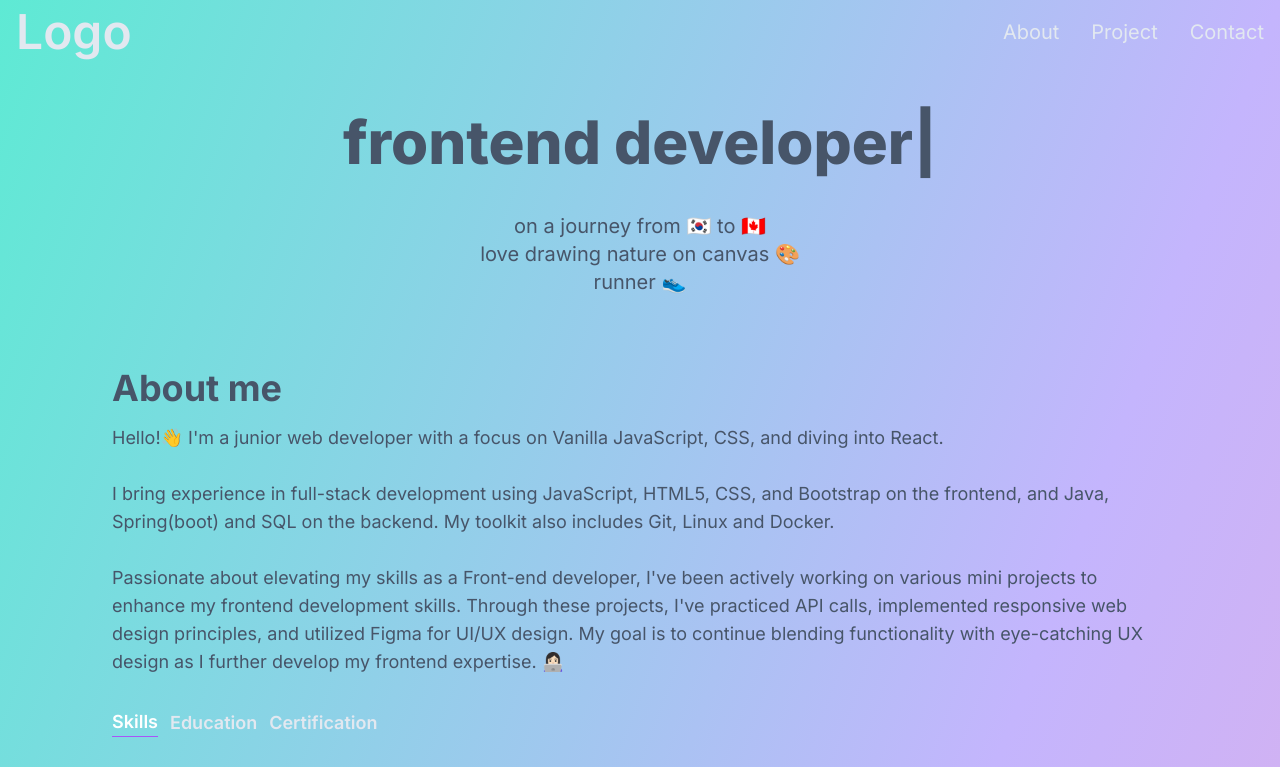
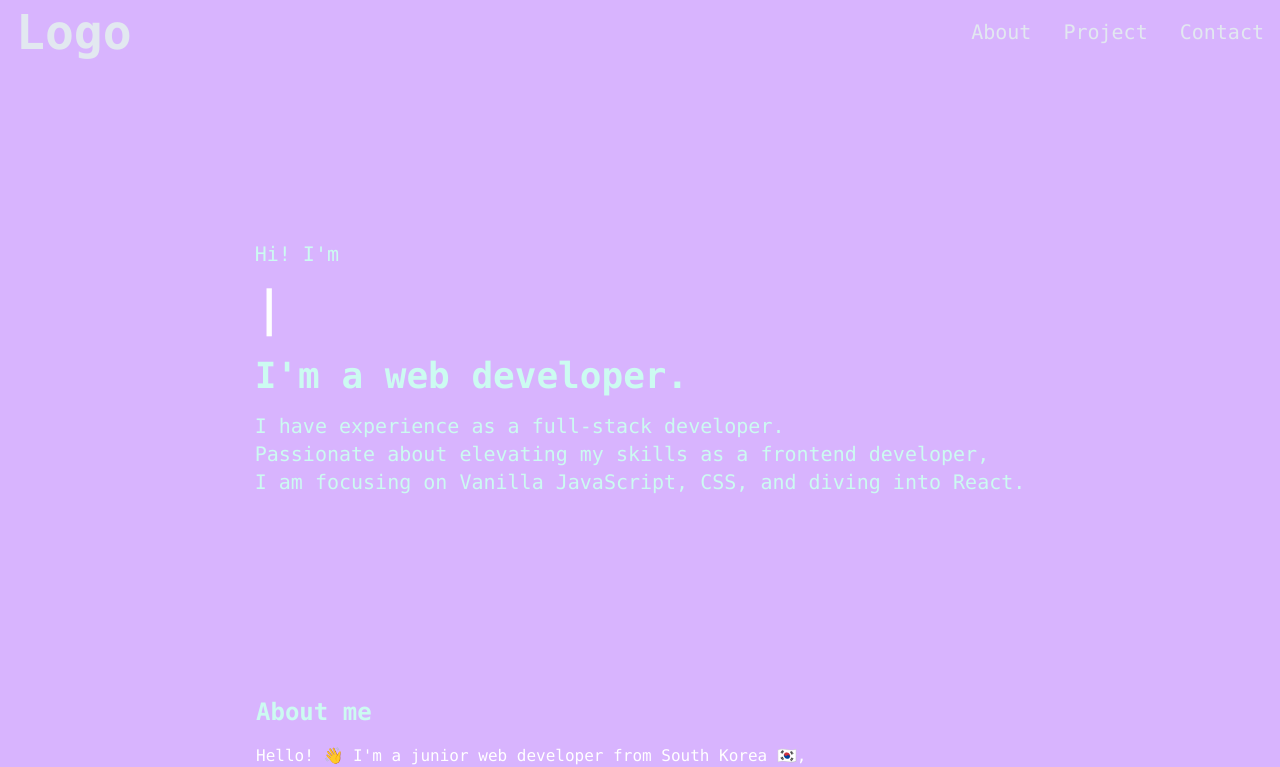
Before and after one commit to yuhyunjeong/portfolio-website, a Next.js app in the folder portfolio-website/: page / in a window 1280 px wide. Shown: the top 767 px of the page. Built offline with nearby package versions, Linux system fonts and the light colour scheme.

Commit message:
font and color

```diff
--- a/portfolio-website/app/components/About.jsx
+++ b/portfolio-website/app/components/About.jsx
@@ -4,20 +4,17 @@ import { TypeAnimation } from "react-type-animation";
 export default function About() {
   return (
     <section>
-      <div className="grid grid-cols-1 ">
-        <div className="place-self-center text-center">
-          <h1 className="text-slate-600 mb-4 text-4xl lg:text-6xl font-extrabold">
+      <div className="grid grid-cols-1">
+        <div className="place-self-center mt-32 mb-32">
+          <div className="text-teal-100 text-xl">Hi! I'm</div>
+          <h1 className="text-white mt-4 text-5xl lg:text-5xl font-extrabold">
             {""}
             <TypeAnimation
               sequence={[
                 // Same substring at the start will only be typed out once, initially
-                "Yuhyun",
+                "Jade Jung.",
                 1000, // wait 1s before replacing "Mice" with "Hamsters"
-                "Jade",
-                1000,
-                "web developer",
-                1000,
-                "frontend developer",
+                "Yuhyun Jung.",
                 1000,
               ]}
               wrapper="span"
@@ -26,10 +23,14 @@ export default function About() {
             />
           </h1>
           <br></br>
-          <p className="text-slate-600 text-lg lg:text-xl">
-            on a journey from 🇰🇷 to 🇨🇦
-            <br></br>love drawing nature on canvas 🎨
-            <br></br>runner 👟
+          <div className="text-teal-100 text-4xl mb-4 font-semibold">
+            I'm a web developer.
+          </div>
+          <p className="text-teal-100 text-xl">
+            I have experience as a full-stack developer. <br />
+            Passionate about elevating my skills as a frontend developer,
+            <br />I am focusing on Vanilla JavaScript, CSS, and diving into
+            React.
           </p>
         </div>
       </div>
--- a/portfolio-website/app/components/AboutSection.jsx
+++ b/portfolio-website/app/components/AboutSection.jsx
@@ -297,22 +297,21 @@ const AboutSection = () => {
   };
 
   return (
-    <section className="text-slate-600" id="about">
+    <section className="text-white" id="about">
       <div className="md:grid md:grid-cols gap-8 items-center py-8 px-4 xl:gap-16 sm:py-16 xl:px-16">
-        <div className="mt-4 md:t-0 text-left flex flex-col h-full">
-          <h1 className="text-4xl font-bold mb-4">About me</h1>
-          <p className="text-base lg:text-lg">
-            Hello!👋 I'm a junior web developer with a focus on Vanilla
-            JavaScript, CSS, and diving into React.
+        <div className="mt-4 md:t-0 text-left flex flex-col h-full max-w-3xl place-self-center">
+          <h1 className="text-teal-100 text-2xl font-bold mb-4">About me</h1>
+          <p className="text-base">
+            Hello! 👋 I'm a junior web developer from South Korea 🇰🇷, <br></br>
+            currently on a journey in Canada 🇨🇦.
             <br></br>
             <br></br>I bring experience in full-stack development using
             JavaScript, HTML5, CSS, and Bootstrap on the frontend, and Java,
-            Spring(boot) and SQL on the backend. My toolkit also includes Git,
-            Linux and Docker.
+            Spring(boot) and SQL on the backend. <br></br>
+            My toolkit also includes Git, Linux and Docker.
             <br></br>
             <br></br>
-            Passionate about elevating my skills as a Front-end developer, I've
-            been actively working on various mini projects to enhance my
+            I've been actively working on various mini projects to enhance my
             frontend development skills. Through these projects, I've practiced
             API calls, implemented responsive web design principles, and
             utilized Figma for UI/UX design. My goal is to continue blending
--- a/portfolio-website/app/components/ProjectsSection.jsx
+++ b/portfolio-website/app/components/ProjectsSection.jsx
@@ -93,7 +93,7 @@ const ProjectsSection = ({ imgUrl, title, description }) => {
 
   return (
     <section id="project" class="grid my-12 md:my-12 py-24 gap-4">
-      <h2 className="text-center text-4xl font-bold text-white m-8">
+      <h2 className="text-center text-4xl font-bold text-teal-100 m-8">
         My Projects
       </h2>
 
--- a/portfolio-website/app/components/TabButton.jsx
+++ b/portfolio-website/app/components/TabButton.jsx
@@ -2,7 +2,7 @@ import React from "react";
 
 const TabButton = ({ active, selectTab, children }) => {
   const buttonClasses = active
-    ? "text-white border-b border-purple-500"
+    ? "text-white border-b-2 border-teal-100"
     : "text-slate-200";
   return (
     <button onClick={selectTab}>
--- a/portfolio-website/app/page.js
+++ b/portfolio-website/app/page.js
@@ -8,7 +8,7 @@ import Footer from "./components/Footer";
 
 export default function Home() {
   return (
-    <main className="flex min-h-screen flex-col bg-gradient-to-tl from-pink-300 via-violet-300 to-teal-300">
+    <main className="flex min-h-screen flex-col bg-gradient-to-tl bg-purple-300 font-mono">
       <Navbar />
       <div class="container mt-24 mx-auto px-12 py-4">
         <About />
```
